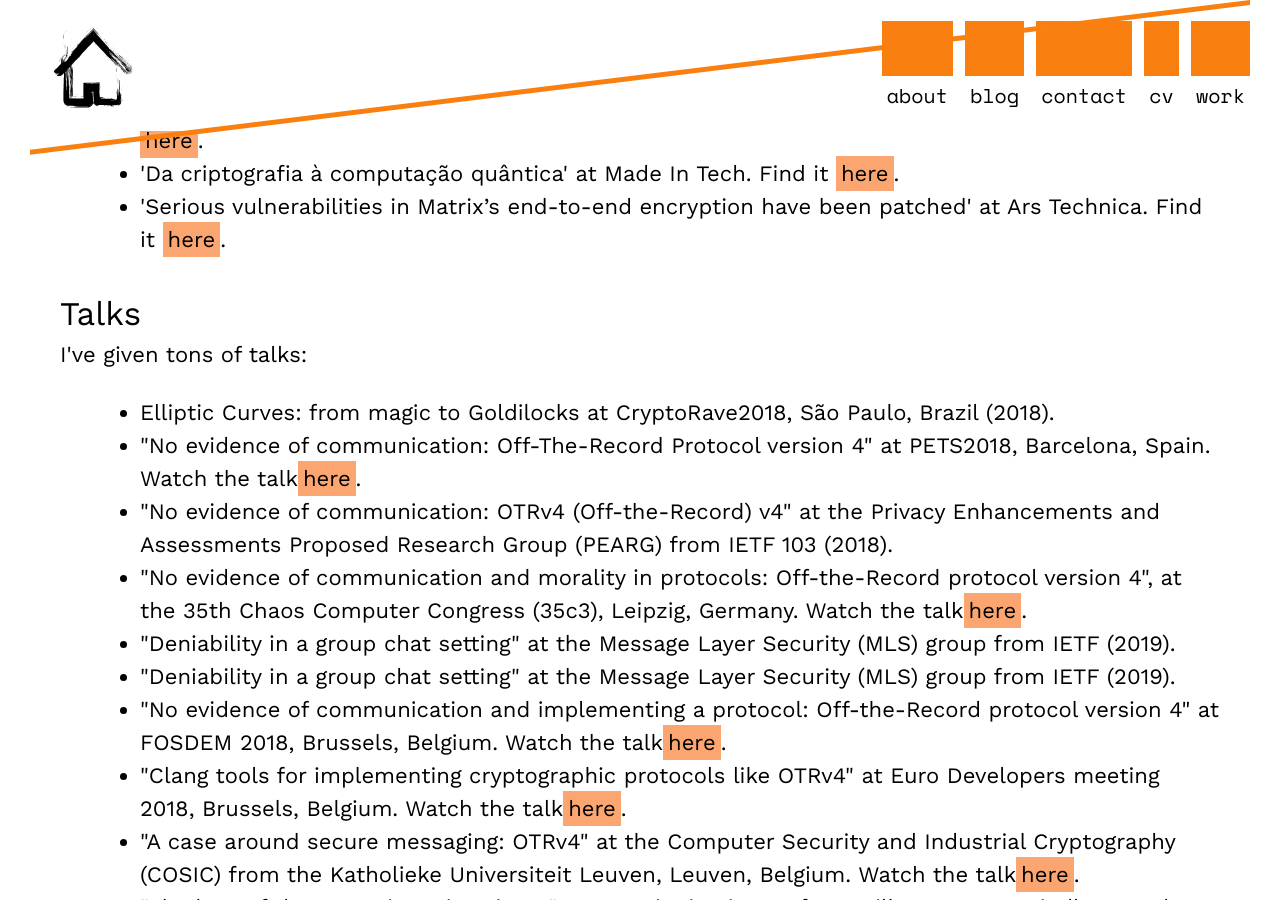
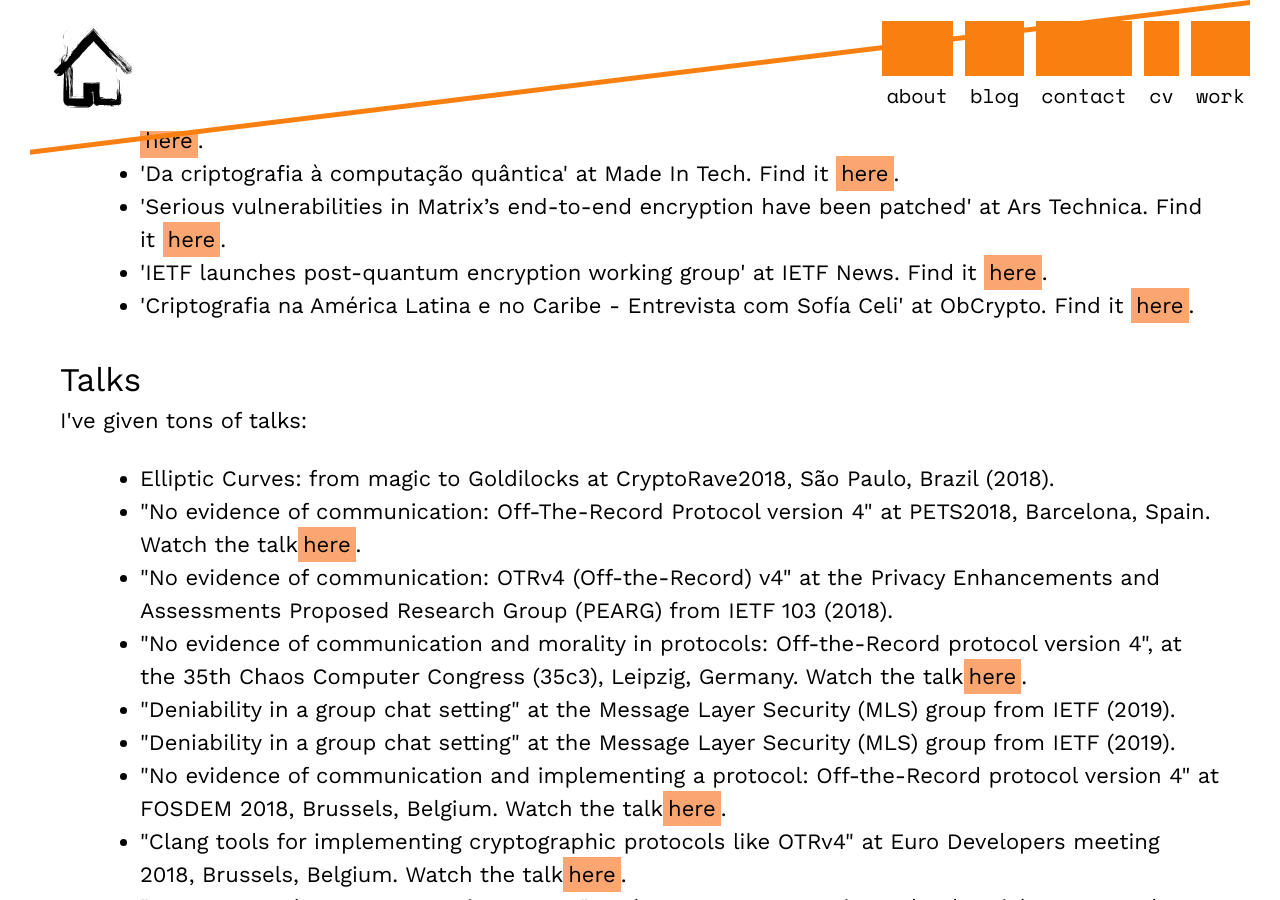
Before and after one commit to claucece/claucece.github.io, a Jekyll site: the page built from work.html, in a window 1280 px wide and 900 px high, scrolled down 6633 px. Built offline with Jekyll 4.4.1, drawn with Linux system fonts in a browser that asks for light colours.

Commit message:
Other updates

```diff
--- a/work.html
+++ b/work.html
@@ -207,6 +207,8 @@ tags: menu
 		  <li>'Modern and Quantum Cryptography - what does the future hold?' at Distributed Future. Find it <a href="https://distributedfutu.re/#episode75" target="_blank">here</a>.</li>
 		  <li>'Da criptografia à computação quântica' at Made In Tech. Find it <a href="https://www.dinheirovivo.pt/empresas/tecnologia/sofia-celi-como-a-criptografia-e-a-computacao-quantica-podem-ter-um-impacto-inimaginavel-14964377.html" target="_blank">here</a>.</li>
 		  <li>'Serious vulnerabilities in Matrix’s end-to-end encryption have been patched' at Ars Technica. Find it <a href="https://arstechnica.com/information-technology/2022/09/matrix-patches-vulnerabilities-that-completely-subvert-e2ee-guarantees/" target="_blank">here</a>.</li>
+		  <li>'IETF launches post-quantum encryption working group' at IETF News. Find it <a href="https://www.ietf.org/blog/pquip/" target="_blank">here</a>.</li>
+		  <li>'Criptografia na América Latina e no Caribe - Entrevista com Sofía Celi' at ObCrypto. Find it <a href="https://obcrypto.org/post/criptografia-na-america-latina-e-caribe-entrevista-com-sofia-celi/" target="_blank">here</a>.</li>
     </ul>
 		<br>
 
```
